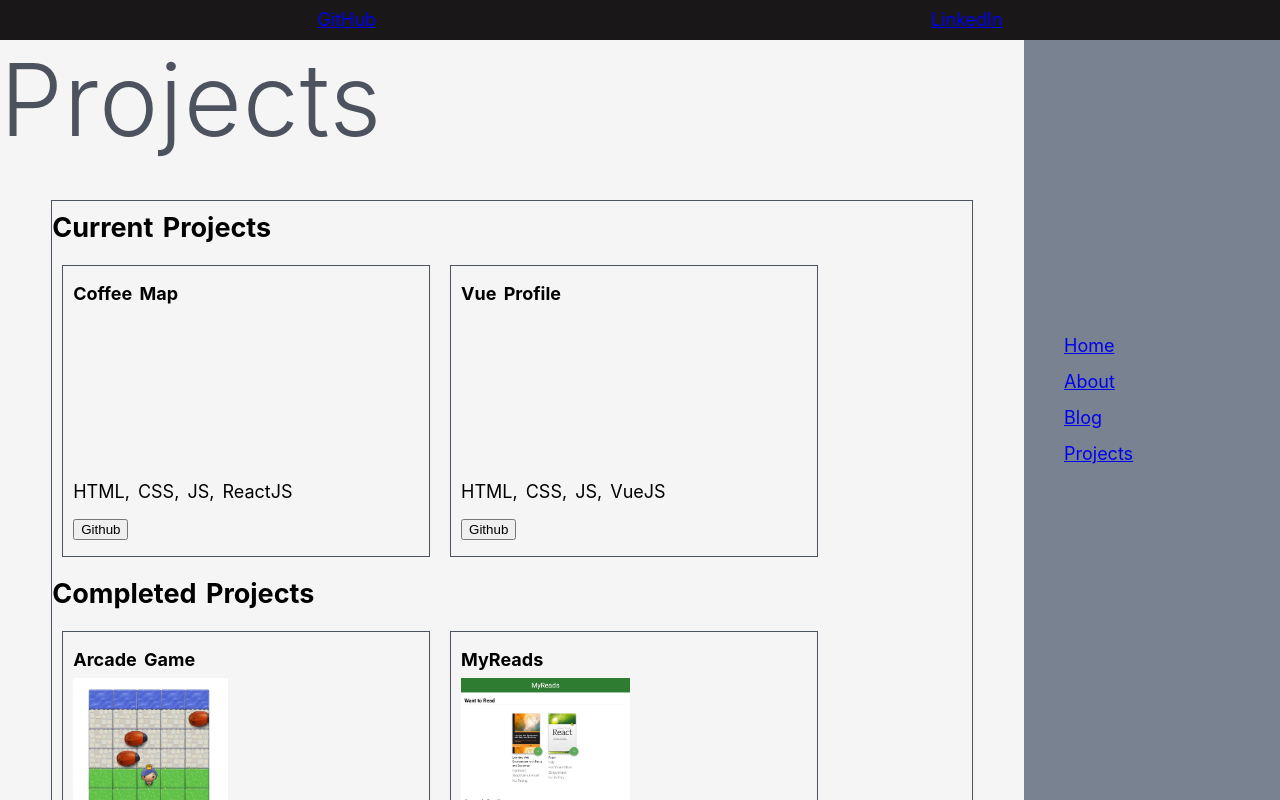
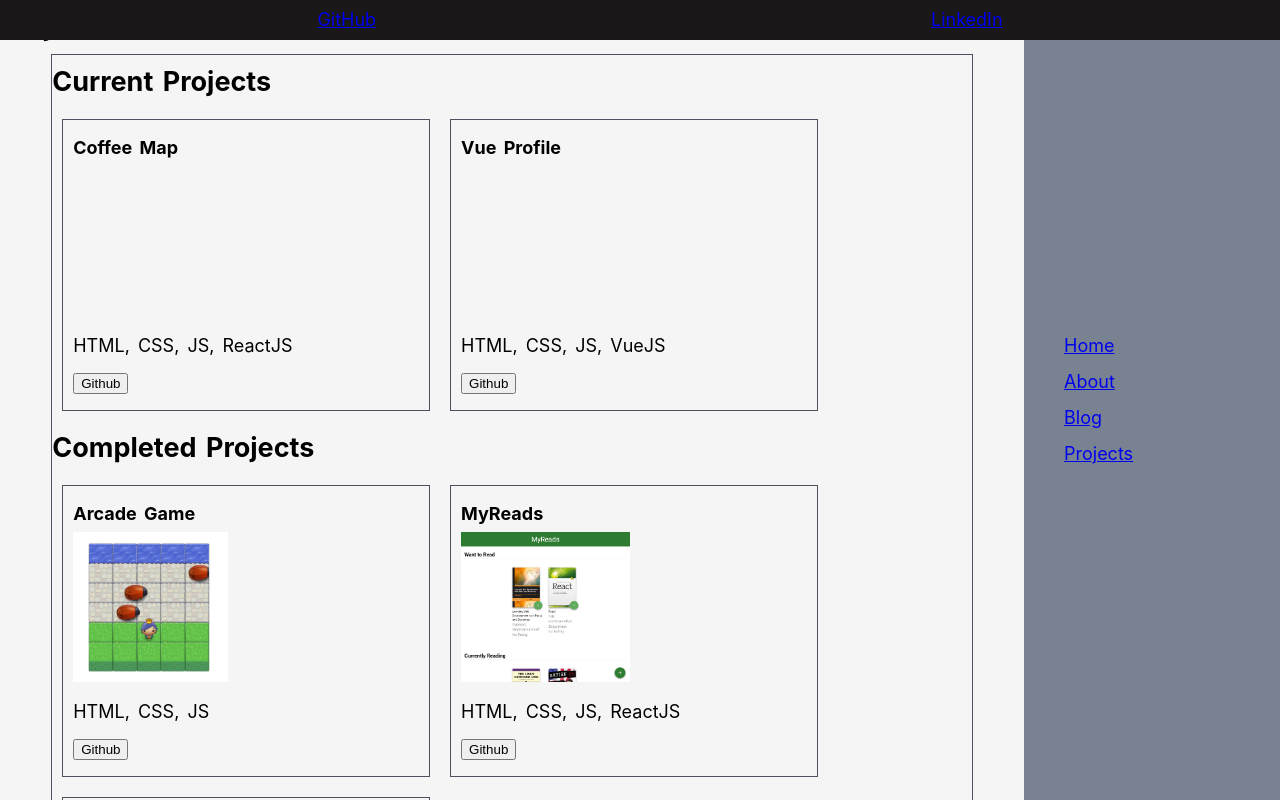
Before and after one commit to JennaKoslowski/vue-profile, a Nuxt app: page /projects in a window 1280 px wide. Shown: the top 800 px of the page. Built offline with nearby package versions, Linux system fonts and the light colour scheme.

Commit message:
add titles to all pages

```diff
--- a/pages/about/index.vue
+++ b/pages/about/index.vue
@@ -1,6 +1,8 @@
 <template>
 <section class= "aboutme">
-    <h1>About Me:</h1>
+    <h1 class= "title">
+        About Me
+    </h1>
     <p> I am a front-end web developer who focuses on JavaScript with experience with React and Vue.
         I was a recipient of the Grow With Google Scholarship in 2018 and was chosen to receive the full nanodegree
         which I completed in November of 2018. Since then I have been looking deeper into CSS and other JavaScript libraries and frameworks.</p>
--- a/pages/blog/index.vue
+++ b/pages/blog/index.vue
@@ -1,7 +1,9 @@
 <template>
 
     <section class="blog">
-
+        <h1 class= "title">
+        Blog
+    </h1>
         <Posts class="post" id="2"
             title="Building with Nuxt"
             previewText="This is my first try with nuxt.js and vue. Let's see how it goes." />
--- a/pages/index.vue
+++ b/pages/index.vue
@@ -29,15 +29,6 @@
   background-color: whitesmoke;
 }
 
-.title {
-  font-family: 'Quicksand', 'Source Sans Pro', -apple-system, BlinkMacSystemFont,
-    'Segoe UI', Roboto, 'Helvetica Neue', Arial, sans-serif;
-  display: block;
-  font-weight: 300;
-  font-size: 100px;
-  color: #4c535e;
-  letter-spacing: 1px;
-}
 
 .subtitle {
   font-weight: 300;
@@ -54,6 +45,16 @@
 </style>
 
 <style>
+
+.title {
+  font-family: 'Quicksand', 'Source Sans Pro', -apple-system, BlinkMacSystemFont,
+    'Segoe UI', Roboto, 'Helvetica Neue', Arial, sans-serif;
+  display: block;
+  font-weight: 300;
+  font-size: 100px;
+  color: #4c535e;
+  letter-spacing: 1px;
+}
 .links {
   padding-top: 15px;
   color:whitesmoke;
--- a/pages/projects/index.vue
+++ b/pages/projects/index.vue
@@ -48,16 +48,6 @@
 </script>
 
 <style scoped>
-.title {
-  font-family: 'Quicksand', 'Source Sans Pro', -apple-system, BlinkMacSystemFont,
-    'Segoe UI', Roboto, 'Helvetica Neue', Arial, sans-serif;
-  display: block;
-  text-align: center;
-  font-weight: 300;
-  font-size: 100px;
-  color: #4c535e;
-  letter-spacing: 1px;
-}
 .projectblock {
     width: 90%;
     margin: auto;
```
